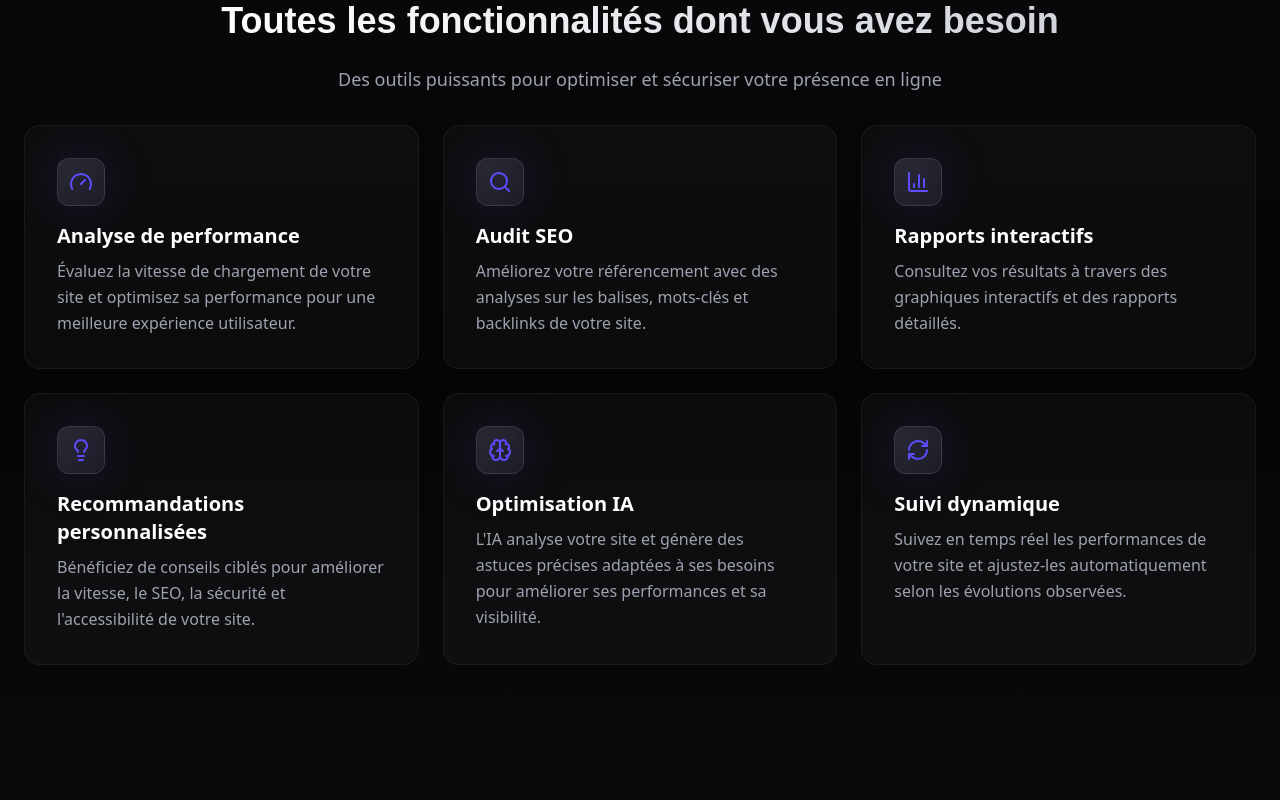
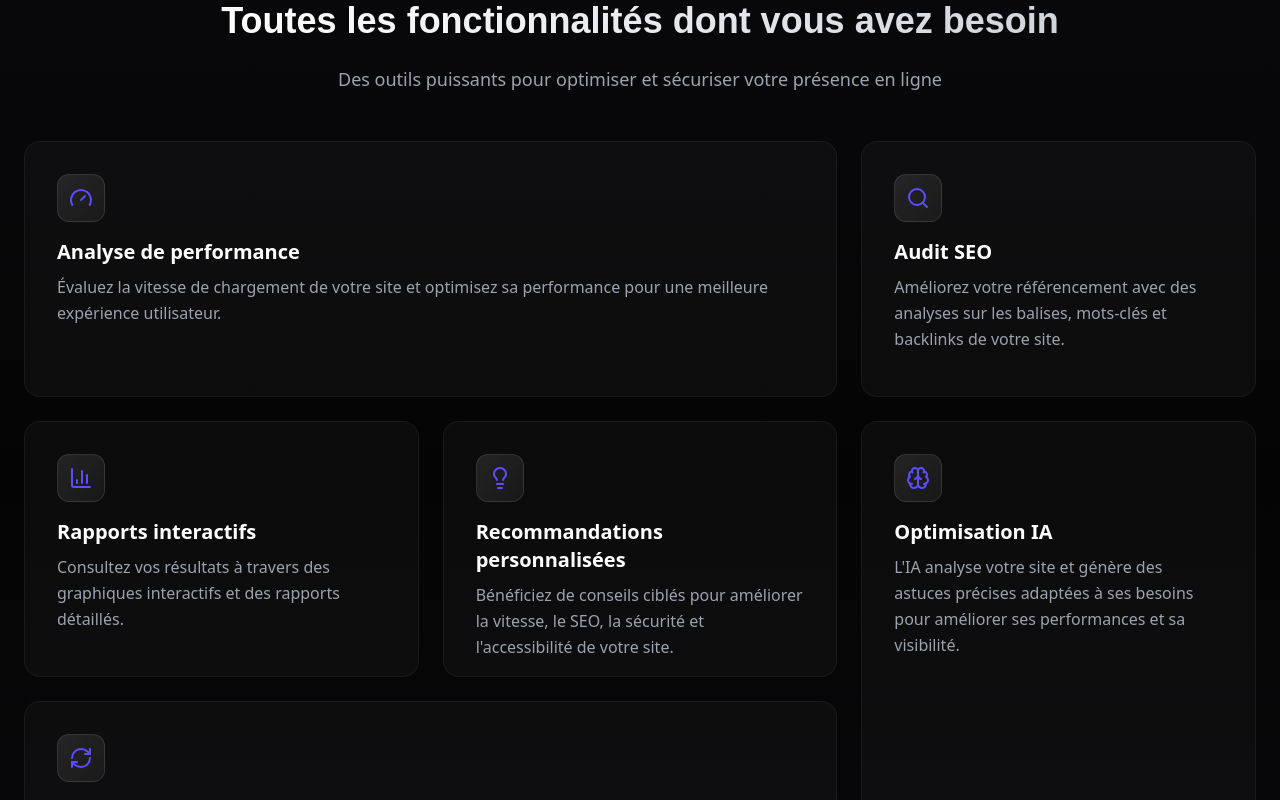
Before and after one commit to TomaTV/orion-live, a Next.js app: page / in a window 1280 px wide. Shown: the part 840-1640 px from the top of the page. Built offline with nearby package versions, Linux system fonts and the light colour scheme.

Commit message:
add bento features

```diff
--- a/src/components/landing/Features.js
+++ b/src/components/landing/Features.js
@@ -14,38 +14,65 @@ const features = [
     title: "Analyse de performance",
     description:
       "Évaluez la vitesse de chargement de votre site et optimisez sa performance pour une meilleure expérience utilisateur.",
+    size: "wide", // rectangle en longueur
   },
   {
     icon: Search,
     title: "Audit SEO",
     description:
       "Améliorez votre référencement avec des analyses sur les balises, mots-clés et backlinks de votre site.",
+    size: "square", // carré
   },
   {
     icon: BarChart3,
     title: "Rapports interactifs",
     description:
       "Consultez vos résultats à travers des graphiques interactifs et des rapports détaillés.",
+    size: "square", // carré
   },
   {
     icon: Lightbulb,
     title: "Recommandations personnalisées",
     description:
       "Bénéficiez de conseils ciblés pour améliorer la vitesse, le SEO, la sécurité et l'accessibilité de votre site.",
+    size: "square", // carré
   },
   {
     icon: Brain,
     title: "Optimisation IA",
     description:
       "L'IA analyse votre site et génère des astuces précises adaptées à ses besoins pour améliorer ses performances et sa visibilité.",
+    size: "tall", // rectangle en hauteur
   },
   {
     icon: RefreshCw,
     title: "Suivi dynamique",
     description:
       "Suivez en temps réel les performances de votre site et ajustez-les automatiquement selon les évolutions observées.",
+    size: "wide", // rectangle en longueur
   },
 ];
+
+const sizeClasses = {
+  square: "col-span-1 row-span-1 h-64",
+  wide: "col-span-2 row-span-1 h-64",
+  tall: "col-span-1 row-span-2 h-[33.5rem]",
+};
+
+const featureVariants = {
+  hidden: { opacity: 0, scale: 0.9, rotate: 0, y: 50 },
+  visible: (index) => ({
+    opacity: 1,
+    scale: 1,
+    rotate: 0,
+    y: 0,
+    transition: {
+      duration: 0.7,
+      ease: "easeOut",
+      delay: index * 0.15,
+    },
+  }),
+};
 
 export default function Features() {
   return (
@@ -54,11 +81,11 @@ export default function Features() {
 
       <div className="max-w-7xl mx-auto px-4 sm:px-6 relative">
         <motion.div
-          initial={{ opacity: 0, y: 20 }}
+          initial={{ opacity: 0, y: -20 }}
           whileInView={{ opacity: 1, y: 0 }}
           viewport={{ once: true }}
-          transition={{ duration: 0.5 }}
-          className="text-center max-w-4xl mx-auto mb-8"
+          transition={{ duration: 0.6 }}
+          className="text-center max-w-4xl mx-auto mb-12"
         >
           <h2 className="text-4xl font-bold mb-6">
             <span className="bg-clip-text text-transparent bg-gradient-to-r from-white to-gray-300 font-spaceg">
@@ -75,24 +102,23 @@ export default function Features() {
           {features.map((feature, index) => (
             <motion.div
               key={index}
-              initial={{ opacity: 0, y: 20 }}
-              whileInView={{ opacity: 1, y: 0 }}
+              custom={index}
+              variants={featureVariants}
+              initial="hidden"
+              whileInView="visible"
               viewport={{ once: true }}
-              transition={{ duration: 0.5, delay: index * 0.1 }}
-              className="group"
+              className={`group ${sizeClasses[feature.size]}`}
             >
               <div className="relative h-full p-8 bg-white/[0.03] border border-white/[0.05] rounded-2xl overflow-hidden hover:bg-white/[0.05] transition-all duration-300">
-                {/* Pattern background */}
-                <div className="absolute inset-0 bg-[linear-gradient(to_right,rgb(255,255,255,0.05)_1px,transparent_1px),linear-gradient(to_bottom,rgb(255,255,255,0.05)_1px,transparent_1px)] bg-[size:24px_24px] opacity-0 group-hover:opacity-20 transition-opacity duration-500" />
+                <div className="absolute inset-0 bg-[linear-gradient(to_right,rgb(255,255,255,0.05)_1px,transparent_1px),linear-gradient(to_bottom,rgb(255,255,255,0.05)_1px,transparent_1px)] bg-[size:24px_24px] opacity-0 group-hover:opacity-20 transition-opacity duration-300" />
 
                 <div className="relative space-y-4">
-                  {/* Icône avec glow effect */}
-                  <div className="relative inline-block">
-                    <div className="absolute inset-0 bg-orion-nebula/20 blur-xl rounded-full group-hover:bg-orion-nebula/30 transition-colors duration-500" />
-                    <div className="relative w-12 h-12 flex items-center justify-center rounded-xl bg-gradient-to-br from-white/10 to-white/5 border border-white/10">
-                      <feature.icon className="w-6 h-6 text-orion-nebula" />
-                    </div>
-                  </div>
+                  <motion.div
+                    whileHover={{ rotate: 15, scale: 1.1 }}
+                    className="relative w-12 h-12 flex items-center justify-center rounded-xl bg-gradient-to-br from-white/10 to-white/5 border border-white/10"
+                  >
+                    <feature.icon className="w-6 h-6 text-orion-nebula" />
+                  </motion.div>
 
                   <div>
                     <h3 className="text-xl font-semibold text-white group-hover:text-orion-nebula transition-colors duration-300">
@@ -103,6 +129,8 @@ export default function Features() {
                     </p>
                   </div>
                 </div>
+
+                <div className="absolute inset-0 border-2 border-transparent rounded-2xl group-hover:border-orion-nebula/20 transition-all duration-300" />
               </div>
             </motion.div>
           ))}
--- a/src/components/landing/Pricing.js
+++ b/src/components/landing/Pricing.js
@@ -96,7 +96,7 @@ export default function Pricing() {
                 <div className="p-8 flex-grow flex flex-col">
                   {plan.popular && (
                     <div className="absolute -top-4 left-1/2 -translate-x-1/2">
-                      <span className="bg-orion-nebula text-white px-3 py-1 rounded-full text-sm font-medium">
+                      <span className="bg-orion-nebula text-white px-3 py-1 rounded-full text-sm font-medium font-spaceg">
                         Plus populaire
                       </span>
                     </div>
```
